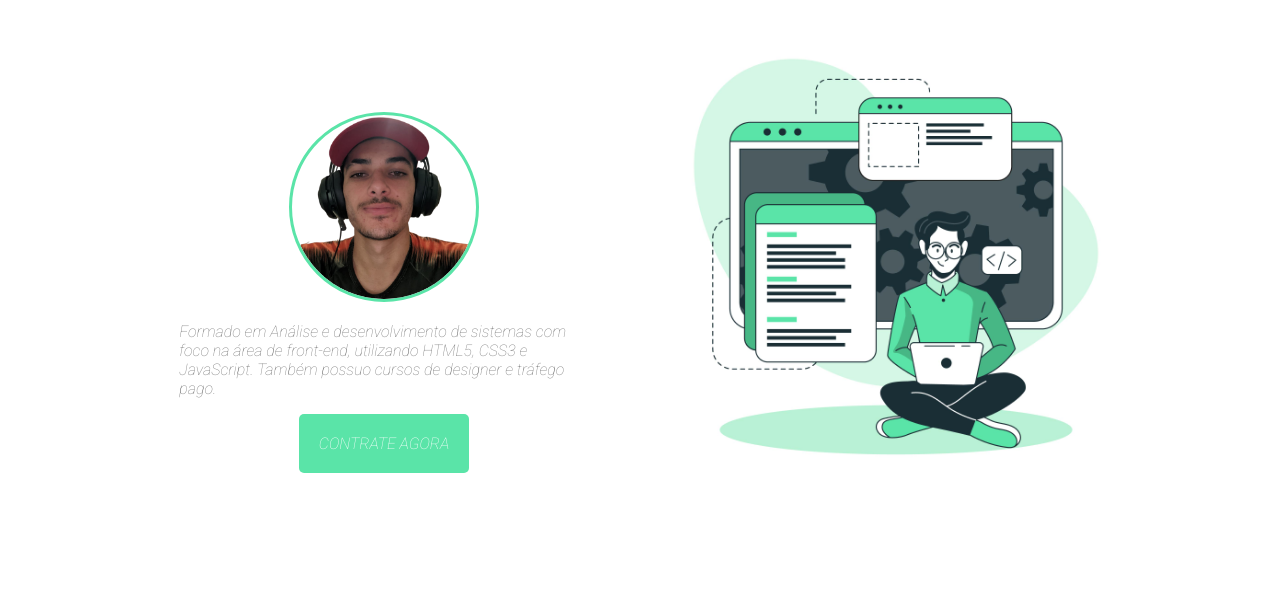
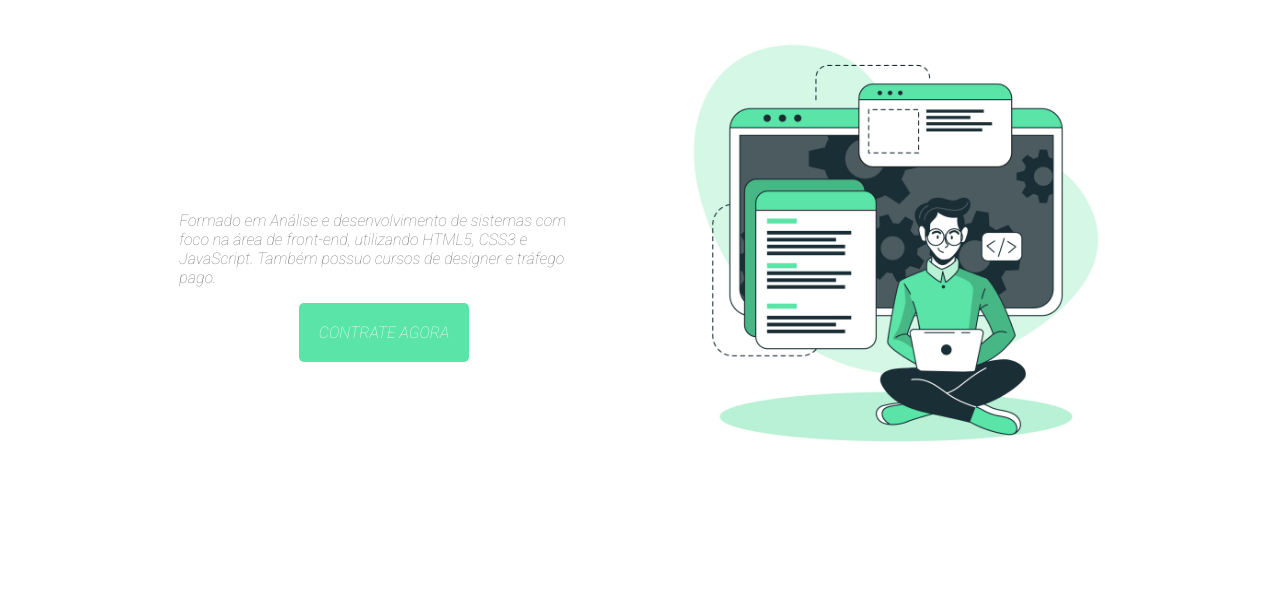
Before and after one commit to danielmendess1/servicosdisponiveis, a plain HTML site: page index.html in a window 1280 px wide. Shown: the part 94-689 px from the top of the page. Drawn offline with Linux system fonts and the light colour scheme; a web font is replaced by a local one.

Commit message:
Update index.html

```diff
--- a/index.html
+++ b/index.html
@@ -27,7 +27,6 @@
  <header class="header">
   <div class="headline">
 <section id="Sobre mim">
-<img src="imagem/fotor_2023-4-26_21_12_6.png" alt="danielmendes">
 <p>Formado em Análise e desenvolvimento de sistemas com foco na área de front-end, utilizando HTML5, CSS3 e JavaScript. Também possuo cursos de designer e tráfego pago.</p>
   <a class="botao-contato" target="_blank"
    href="https://wa.me/5535997026436">Contrate agora</a>
```
